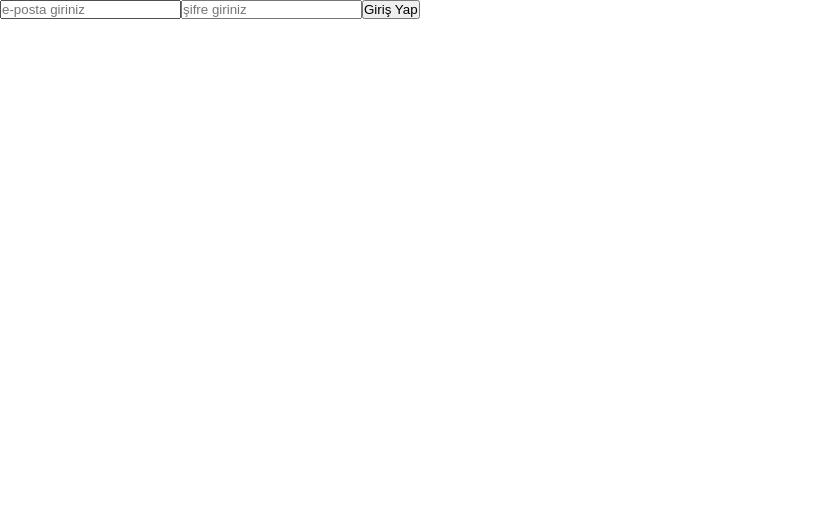
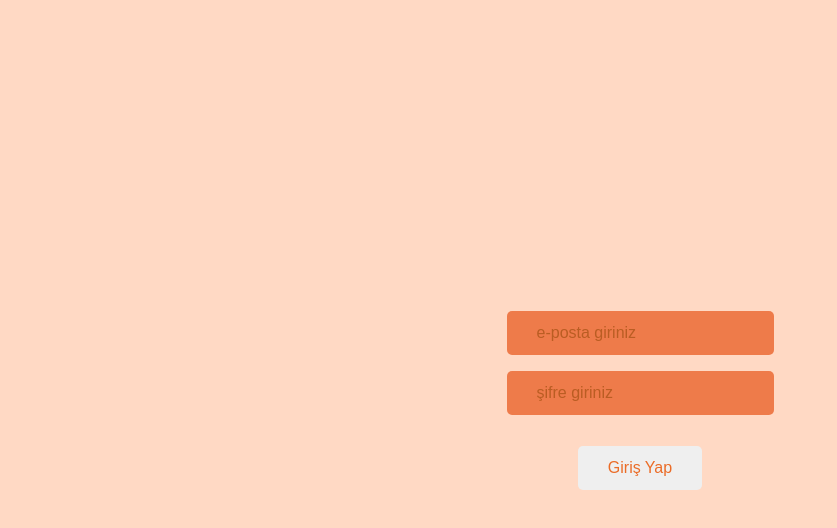
Before and after one commit to zehraecer/bitirmeProjesi, a Next.js app: page /admin in a window 1280 px wide. Shown: the top 528 px of the page, without its empty margins (0-837 px from the left). Built offline with nearby package versions, Linux system fonts and the light colour scheme; no server answers; the database is empty.

Commit message:
newProductAction'a çıkan hatadan dolayı  yeni sorgu eklendi. admin login sayfasının tasarımı yapıldı

```diff
--- a/app/admin/layout.js
+++ b/app/admin/layout.js
@@ -1,3 +1,5 @@
+import 'bootstrap/dist/css/bootstrap.min.css';
+
 export default function AdminLayout({ children }) {
 
     return (
--- a/app/adminComponents/adminLogin.jsx
+++ b/app/adminComponents/adminLogin.jsx
@@ -3,12 +3,12 @@ import { AdminLoginForm } from "@/actions/AdminLogin"
 export const AdminLogin = () => {
 
     return (
-        <>
-            <form action={AdminLoginForm}>
+        <div className="d-flex flex-column justify-content-center align-items-center min-vh-100  adminLoginDiv">
+            <form action={AdminLoginForm} className="d-flex flex-column justify-content-center align-items-center gap-3 my-auto adminLogin">
                 <input type="email" name="email" placeholder="e-posta giriniz" />
                 <input type="password" name="password" placeholder="şifre giriniz" />
                 <button type="submit">Giriş Yap</button>
             </form>
-        </>
+        </div>
     )
 }
--- a/app/globals.css
+++ b/app/globals.css
@@ -273,3 +273,39 @@ li {
 
   gap: 60px;
 }
+
+/* admin login */
+
+.adminLoginDiv {
+  background-color: rgb(255, 217, 196);
+}
+
+.adminLogin {
+
+  input {
+    padding: 10px 30px;
+    background-color: rgb(238, 123, 74);
+    border: none;
+    border-radius: 5px;
+    color: #dc713f;
+
+  }
+
+  input::placeholder {
+    color: #ba5d23;
+  }
+
+  input:focus {
+    outline: none;
+    background-color: #fff;
+    /* Focus durumunda border'ı yok eder */
+  }
+
+  button {
+    margin-top: 15px;
+    padding: 10px 30px;
+    border: none;
+    color: #eb6c27;
+    border-radius: 5px;
+  }
+}
--- a/middleware.js
+++ b/middleware.js
@@ -1,6 +1,7 @@
 import { updateSession } from "./utils/supabase/middleware"
 
 export async function middleware(request) {
+
     return await updateSession(request)
 }
 
```
Also changed, not shown: app/admin/ManageProducts/manageProductsPage.jsx (+7 -2 lines), app/admin/NewProductAction.js (+13 -2 lines), app/adminComponents/NewProduct.jsx (+30 -4 lines).
